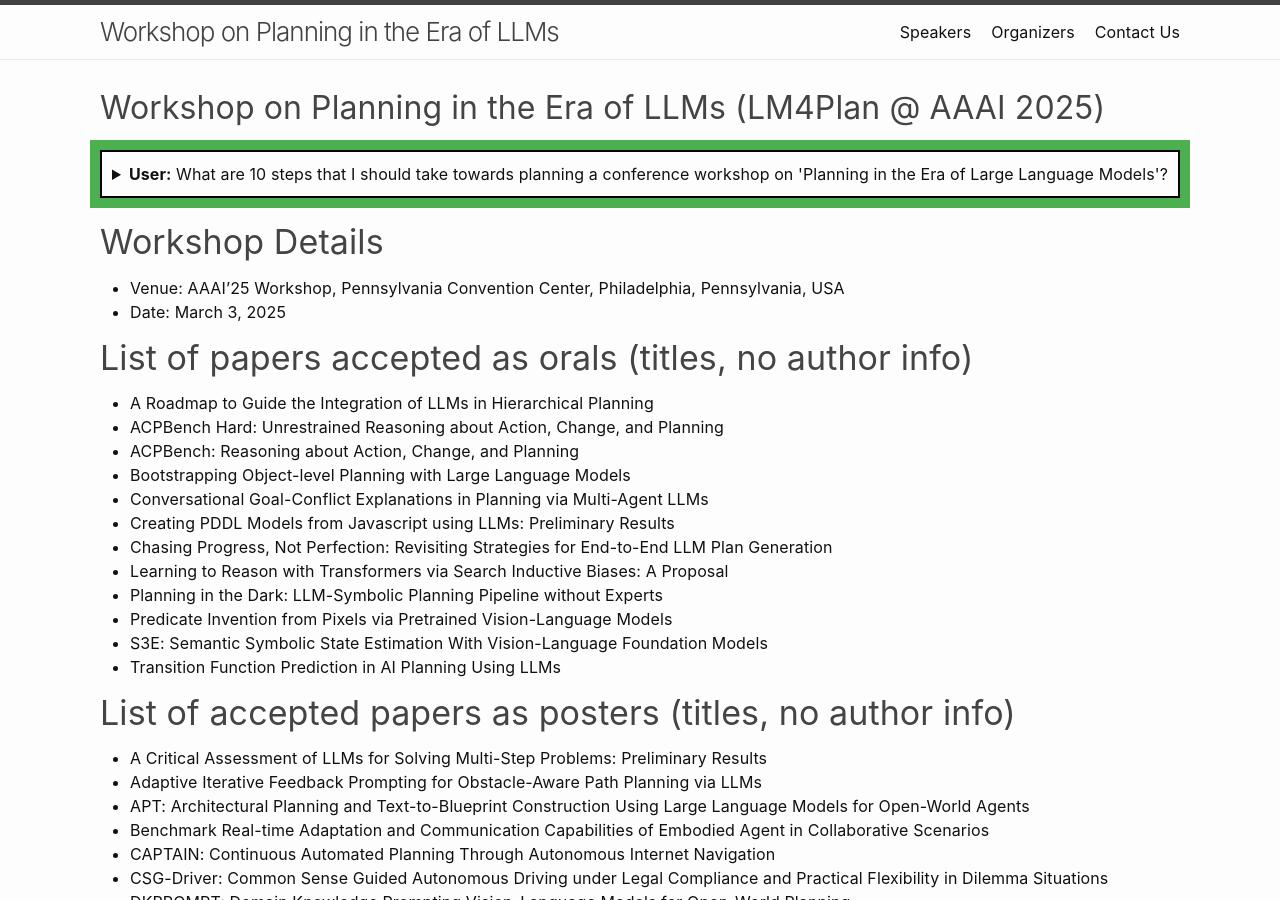
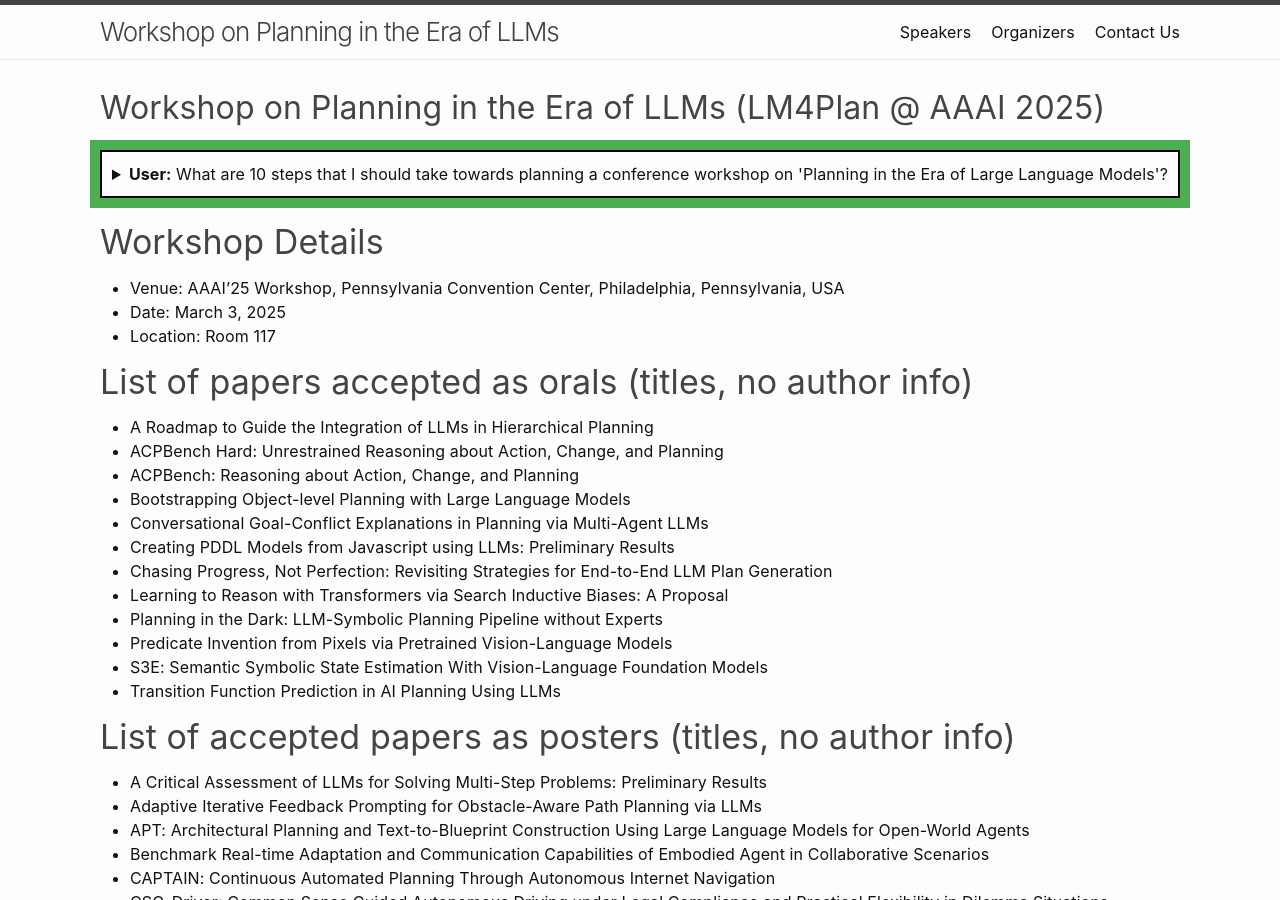
Before and after one commit to llmforplanning/llmforplanning.github.io, a Jekyll site: the page built from index.md, in a window 1280 px wide and 900 px high. Built offline with Jekyll 4.4.1, drawn with Linux system fonts in a browser that asks for light colours.

Commit message:
added location

```diff
--- a/index.md
+++ b/index.md
@@ -52,6 +52,7 @@ On the day of the event, make sure you have a team to manage different aspects,
 
 * Venue: AAAI’25 Workshop, Pennsylvania Convention Center, Philadelphia, Pennsylvania, USA
 * Date: March 3, 2025
+* Location: Room 117
 
 ### List of papers accepted as orals (titles, no author info)
 * A Roadmap to Guide the Integration of LLMs in Hierarchical Planning
```
